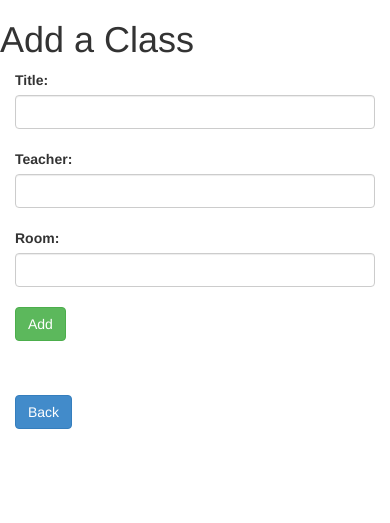
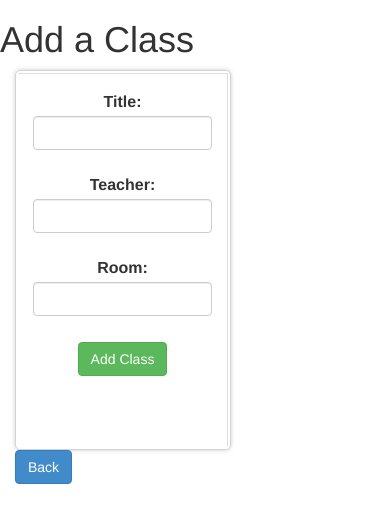
Before and after one commit to rforeman416/VirtualClass, a CodeIgniter app: page /index.php/classcontroller/addClass in a window 390 px wide. Shown: the top 523 px of the page. Run offline with CodeIgniter, Linux system fonts and the light colour scheme.

Commit message:
Changes to fluid grid
in views for edits and adds

```diff
--- a/application/config/routes.php
+++ b/application/config/routes.php
@@ -38,7 +38,7 @@
 |
 */
 
-$route['default_controller'] = "welcome";
+$route['default_controller'] = "studentController";
 $route['404_override'] = '';
 
 
--- a/application/views/addClass_view.php
+++ b/application/views/addClass_view.php
@@ -5,41 +5,51 @@
 </head>
 
 <body>
-
+<div class="container-fluid">
 	<?php echo validation_errors(); ?>
+	<table><td class='noCenter'>
 
 	<!--Add Form-->
 	<form class="form-horizontal" role="form" action='<?= base_url();?>index.php/classController/addClass' method="post">
 
 		<!--Title Input-->
-		<label for="title" class="col-lg-3 control-label">Title: </label>
+		<div class="row">
+			<label for="title" class="col-lg-2 control-label">Title: </label>
 			<div class="col-lg-6">
 				<input type="text" class="form-control" name="title" id="title"  value="<?php echo set_value('title'); ?>" size="20">
+			</div>
 		</div>
 		<br>
 
 		<!--Teacher Input-->
-		<label for="teacher" class="col-lg-3 control-label">Teacher: </label>
+		<div class="row">
+			<label for="teacher" class="col-lg-2 control-label">Teacher: </label>
 			<div class="col-lg-6">
 				<input type="text" class="form-control" name="teacher" id="teacher"  value="<?php echo set_value('teacher'); ?>" size="20">
+			</div>
 		</div>
 		<br>
 
 		<!--Room Input-->
-		<label for="room" class="col-lg-3 control-label">Room: </label>
+		<div class="row">
+			<label for="room" class="col-lg-2 control-label">Room: </label>
 			<div class="col-lg-6">
 				<input type="text" class="form-control" name="room" id="room"  value="<?php echo set_value('room'); ?>" size="20">
+			</div>
 		</div>
 		<br>
 
 		<!--Submit Button-->
-		<div class="col-lg-offset-3 col-lg-10">
-		  <button type="submit" class="btn btn-success">Add</button>
+		<div class="row">
+			<div class="col-lg-offset-6 col-lg-10">
+			  <button type="submit" class="btn btn-success">Add Class</button>
+			</div>
 		</div>
 
 	</form>
 	<br>
 	<br>
-
+</table>
+</div>
 </body>
 </html>
--- a/application/views/displayAllClasses_view.php
+++ b/application/views/displayAllClasses_view.php
@@ -1,6 +1,6 @@
 <html>
 <head>
-	 <h1>Classe Info:</h1>
+	 <h1>Class Info:</h1>
 	 <br>
 	 <br>
 	<link href="<?= base_url();?>assets/css/bootstrap.css" rel="stylesheet">
```
Also changed, not shown: application/views/addStudent_view.php (+13 -7 lines), application/views/editStudent_view.php (+18 -9 lines). Lines whose indentation alone changed are shown as unchanged.
